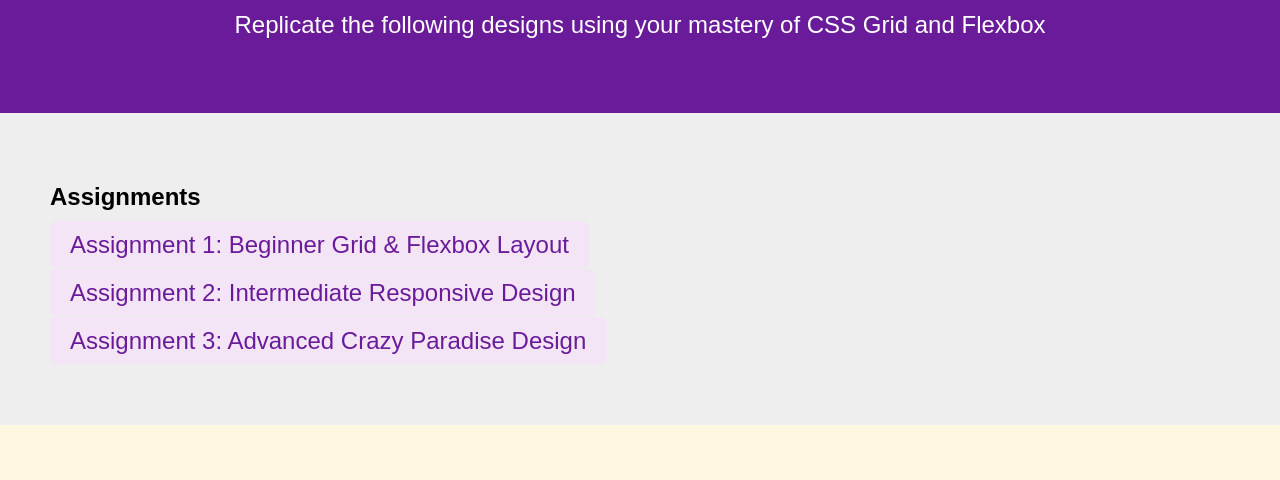
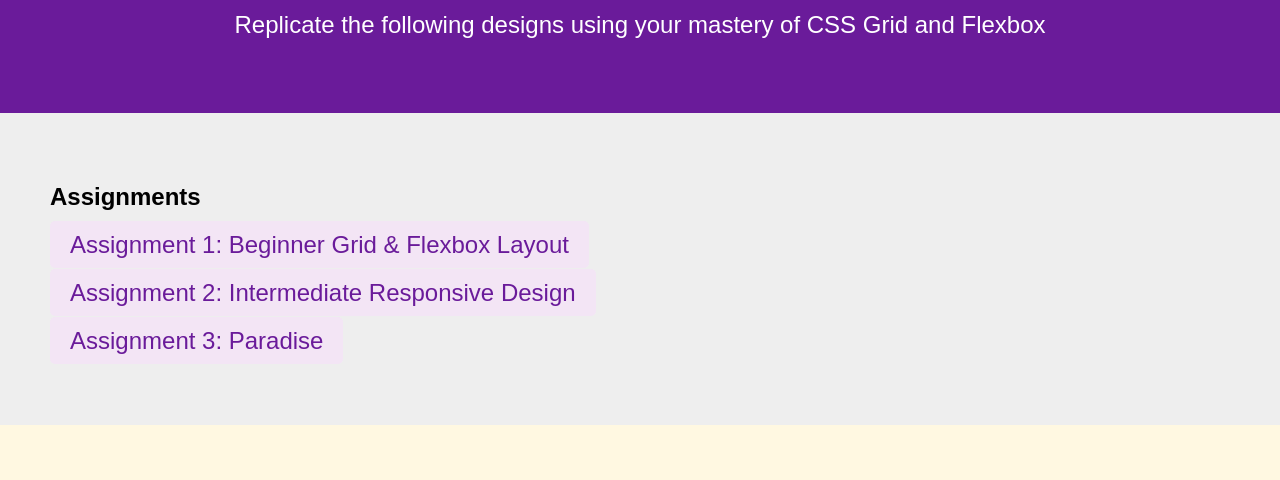
Before and after one commit to Marrwan/week-3-assessment, a plain HTML site: page index.html in a window 1280 px wide. Shown: the part 158-638 px from the top of the page. Drawn offline with Linux system fonts and the light colour scheme.

Commit message:
Updated assignment 3 title in index.html

```diff
--- a/index.html
+++ b/index.html
@@ -17,7 +17,7 @@
     <ul>
       <li><a href="/one/index.html">Assignment 1: Beginner Grid & Flexbox Layout</a></li>
       <li><a href="/two/index.html">Assignment 2: Intermediate Responsive Design</a></li>
-      <li><a href="/three/index.html">Assignment 3: Advanced Crazy Paradise Design</a></li>
+      <li><a href="/three/index.html">Assignment 3: Paradise </a></li>
     </ul>
   </section>
 
```
